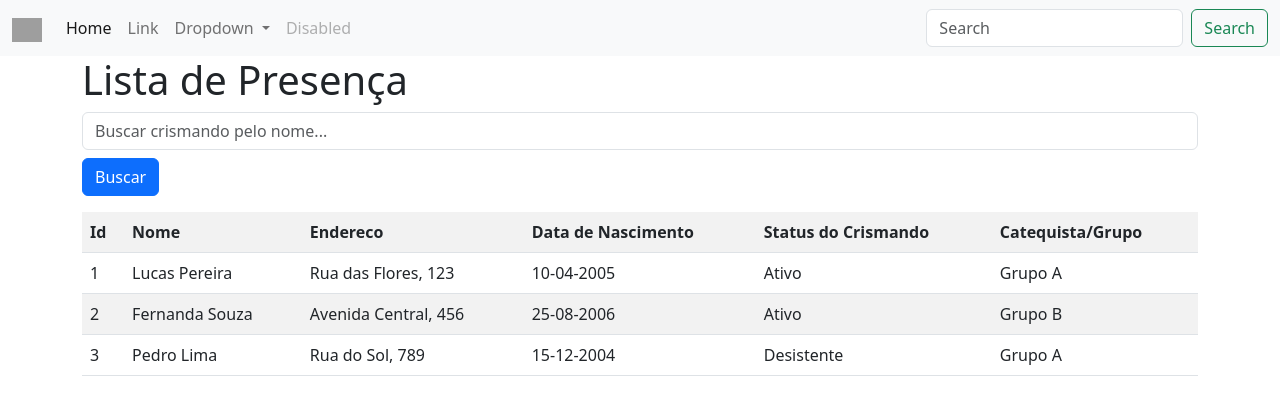
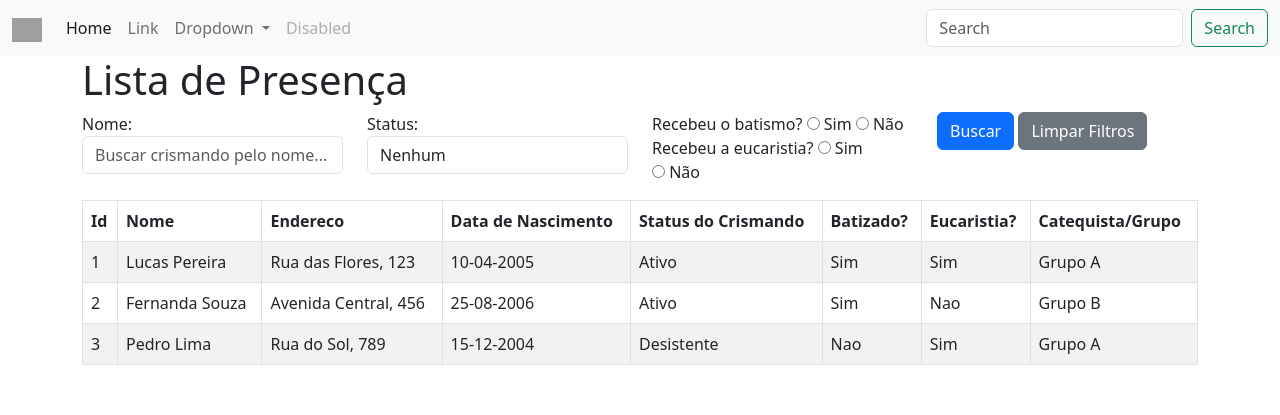
Before and after one commit to joao-victor-73/frequencia.simples, a Flask app: page / in a window 1280 px wide. Shown: the top 415 px of the page. Run offline with Flask 3, Linux system fonts and the light colour scheme; data comes from the database, SQL or seed files in the repository; parts of the project's set-up code (start-up, migrations or seed data) failed here and were passed over; some libraries are stand-ins or nearby versions; grey boxes are pictures that could not be loaded.

Commit message:
filtro para a pesquisa feito e configurado

```diff
--- a/app.py
+++ b/app.py
@@ -101,16 +101,45 @@ def index():
     # lista_crismandos = Crismandos.query.all()
     # lista_crismandos = db.session.query(Crismandos, Catequistas).join(Catequistas).all()
 
-    termo_procura = request.args.get('pesquisa', '').strip()
+    # Obter os valores de busca da URL que vem da pagina index.html
+    search_term = request.args.get('busca', '').strip()
+    status_filter = request.args.get('buscar_status_crismando', '').strip()  # obtém o status selecionado
 
+    # Pega o valor se o checkbox foi marcado
+    filtrar_batizado = request.args.get('batismo')
+
+    # Pega o valor se o checkbox foi marcado
+    filtrar_eucaristia = request.args.get('eucaristia')
+
+    # Join entre as tabelas Crismandos e Catequistas
     query = db.session.query(Crismandos, Catequistas).join(Catequistas)
 
-    if termo_procura:
-        query = query.filter(Crismandos.nome.ilike(f"%{termo_procura}%"))
+    # Se o usuário digitou um nome, aplicamos um filtro de nome:
+    if search_term:
+        query = query.filter(Crismandos.nome.ilike(f"%{search_term}%"))
 
+    # Se o usuário escolheu um filtro, aplicamos o filtro de status:
+    if status_filter:
+        query = query.filter(Crismandos.status_crismando == status_filter)
+
+    # Filtro por batismo (1 = Sim | 0 - Não)
+    if filtrar_batizado is not None:
+        query = query.filter(Crismandos.batismo == ('sim' if filtrar_batizado == '1' else 'nao'))
+
+    # Filtro por eucaristia (1 = Sim | 0 - Não)
+    if filtrar_eucaristia is not None:
+        query = query.filter(Crismandos.eucaristia == ('sim' if filtrar_eucaristia == '1' else 'nao'))
+
+    # Executamos a consulta e pegamos os resultados
     lista_crismandos = query.all()
 
-    return render_template('index.html', lista_crismandos=lista_crismandos, termo_procura=termo_procura)
+    return render_template('index.html',
+                           lista_crismandos=lista_crismandos,
+                           search_term=search_term,
+                           status_crismando=request.args.get('buscar_status_crismando', ''), # Garantindo a persistência dos filtros de Batismo e Eucaristia
+                           status_filter=status_filter,
+                           filtrar_batizado=filtrar_batizado,
+                           filtrar_eucaristia=filtrar_eucaristia)
 
 
 # Rota para registrar presença
--- a/templates/index.html
+++ b/templates/index.html
@@ -1,24 +1,66 @@
 {% extends 'base.html' %}
 
 {% block conteudo %}
+    <div>
         <h1>Lista de Presença</h1>
+    </div>
+
+    <!-- FILTRO para a busca -->
+     <div>
+         <form method="GET" action="{{ url_for('index') }}" class="mb-3">
+            <div class="row">
+                <div class="col-md-3">
+                    <!-- Buscar pelo nome -->
+                    <label> Nome: </label>
+                    <input type="text" name="busca" class="form-control" placeholder="Buscar crismando pelo nome..." value="{{ request.args.get('busca', '') }}">
+                </div>
 
 
+                <!-- Buscar pelo status do crismando -->
+                <div class="col-md-3">
+                    <label> Status: </label>
+                    <select name="buscar_status_crismando" class="form-control">
+                        <option value="" {% if request.args.get('buscar_status_crismando', '') == '' %} selected {% endif %}> Nenhum </option>
+                        <option value="ativo" {% if request.args.get('buscar_status_crismando', '') == 'ativo' %} selected {% endif %}> Ativo </option>
+                        <option value="desistente" {% if request.args.get('buscar_status_crismando', '') == 'desistente' %} selected {% endif %}> Desistente </option>
+                    </select>
+                </div>
 
-    <form method="GET" action="{{ url_for('index') }}" class="mb-3">
-        <input type="text" name="pesquisa" class="form-control" placeholder="Buscar crismando pelo nome..." value="{{ request.args.get('pesquisa', '') }}">
-        <button type="submit" class="btn btn-primary mt-2">Buscar</button>
+                <!-- Buscar pelos sacramentos -->
+                <div class="col-md-3">
+                    <label> Recebeu o batismo? </label>
+                    <label><input type="radio" name="batismo" value="1" {% if request.args.get('batismo') == '1' %} checked {% endif %}> Sim </label>
+                    <label><input type="radio" name="batismo" value="0" {% if request.args.get('batismo') == '0' %} checked {% endif %}> Não </label>
+
+                    <label> Recebeu a eucaristia? </label>
+                    <label><input type="radio" name="eucaristia" value="1" {% if request.args.get('eucaristia') == '1' %} checked {% endif %}> Sim </label>
+                    <label><input type="radio" name="eucaristia" value="0" {% if request.args.get('eucaristia') == '0' %} checked {% endif %}> Não </label>
+                </div>
+
+                <div class="col-md-3">
+                    <button type="submit" class="btn btn-primary">Buscar</button>
+                    <a href="{{ url_for('index') }}" class="btn btn-secondary"> Limpar Filtros </a>
+                </div>
+            </div>
          </form>
+    </div>
 
-    <table class="table table-striped table-hover">
+    <!-- Lista completa dos nomes -->
+    <table class="table table-striped table-responsive table-bordered">
+        <thead class="thead-default">
             <tr>
                 <th>Id</th>
                 <th>Nome</th>
                 <th>Endereco</th>
                 <th>Data de Nascimento</th>
                 <th>Status do Crismando</th>
+                <th>Batizado?</th>
+                <th>Eucaristia?</th>
                 <th>Catequista/Grupo</th>
             </tr>
+        </thead>
+
+        <tbody>
             {% for crismando, catequista in lista_crismandos %}
             <tr>
                 <td>{{ crismando.id }}</td>
@@ -26,9 +68,12 @@
                 <td>{{ crismando.endereco }}</td>
                 <td>{{ crismando.data_nascimento.strftime('%d-%m-%Y') if crismando.data_nascimento else 'N/A' }}</td>
                 <td>{{ crismando.status_crismando|title }}</td>
+                <td>{{ crismando.batismo|title }}</td>
+                <td>{{ crismando.eucaristia|title }}</td>
                 <td>{{ catequista.grupo }}</td>
             </tr>
             {% endfor %}
+        </tbody>
     </table>
 
 
```
Lines whose indentation alone changed are shown as unchanged.
